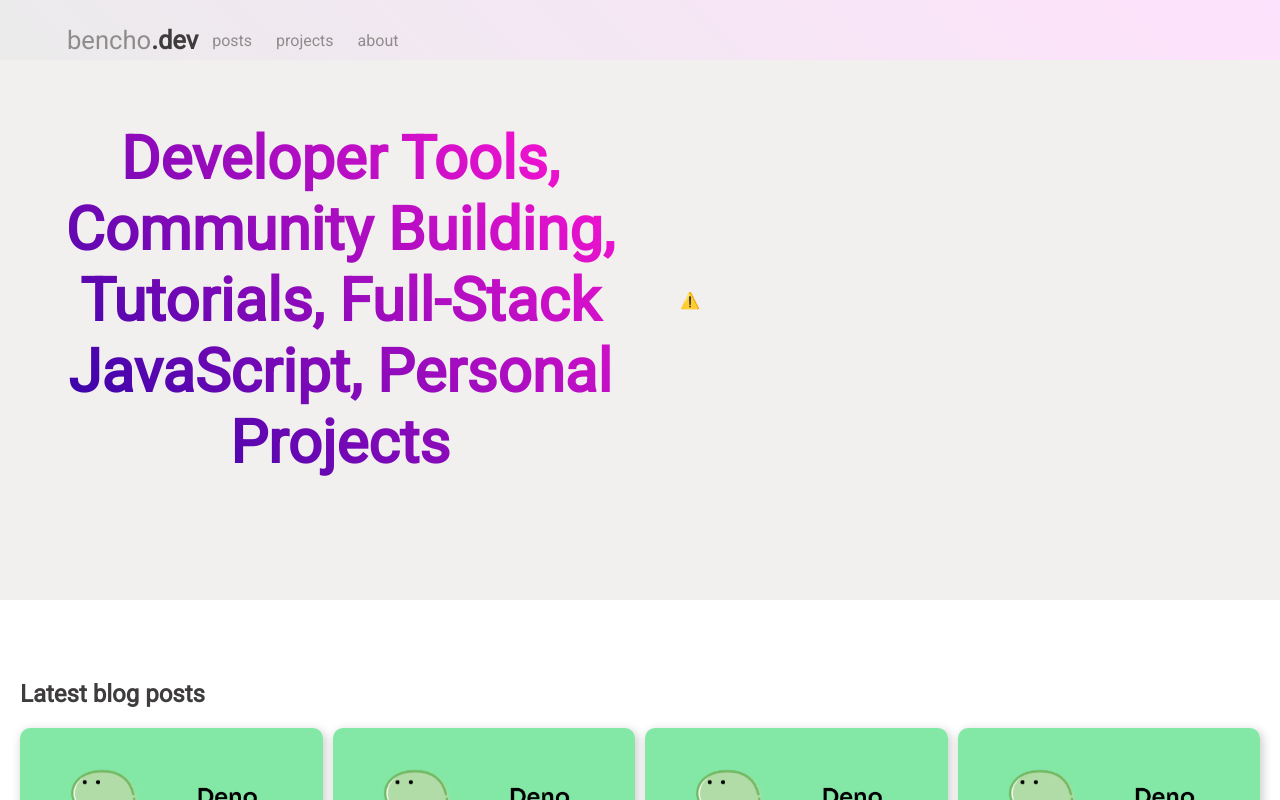
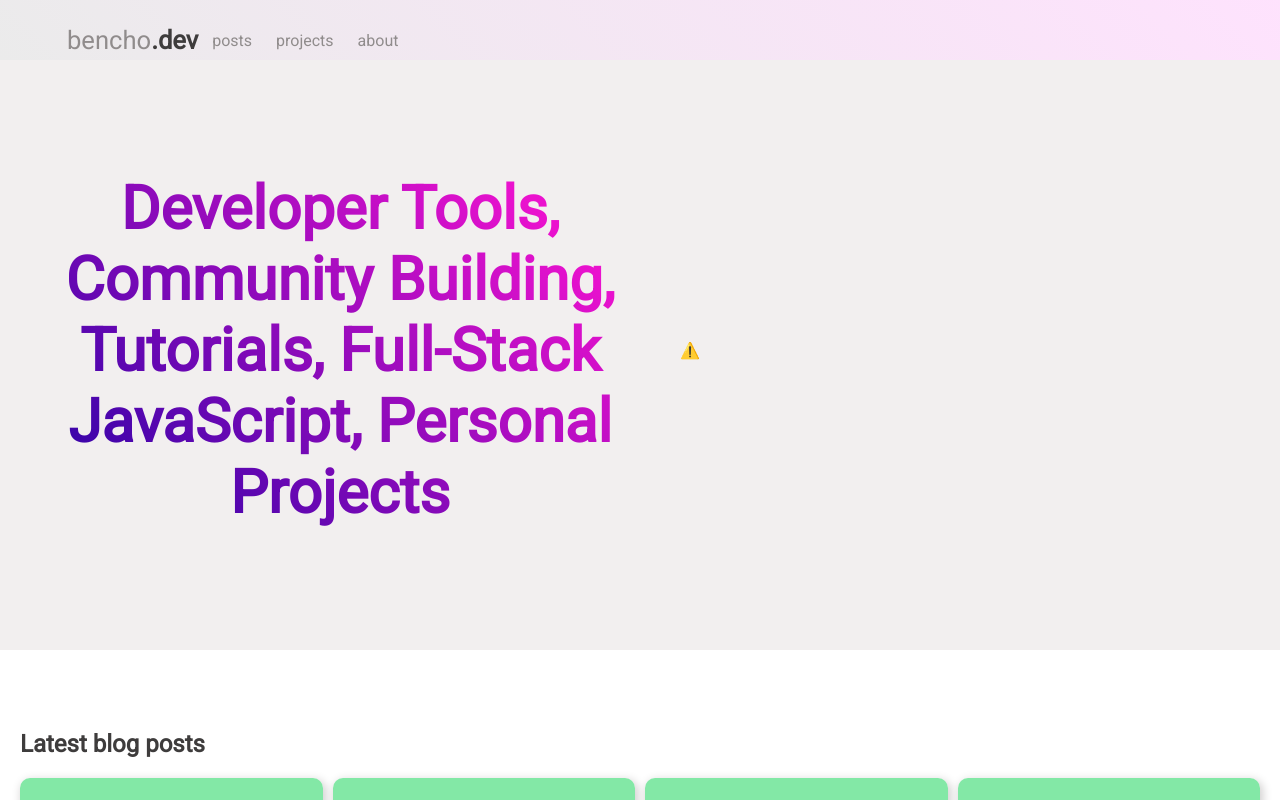
Before and after one commit to degrammer/bencho.dev, a Next.js app: page / in a window 1280 px wide. Shown: the top 800 px of the page. Built offline with nearby package versions, Linux system fonts and the light colour scheme; no server answers.

Commit message:
initial commit

```diff
--- a/styles/globals.css
+++ b/styles/globals.css
@@ -82,6 +82,7 @@ nav ul {
   align-items: center;
   text-align: center;
   background-color: var(--main-hero-bg-color);
+  margin-top: var(--header-h);
 }
 
 .hero-text {
```
